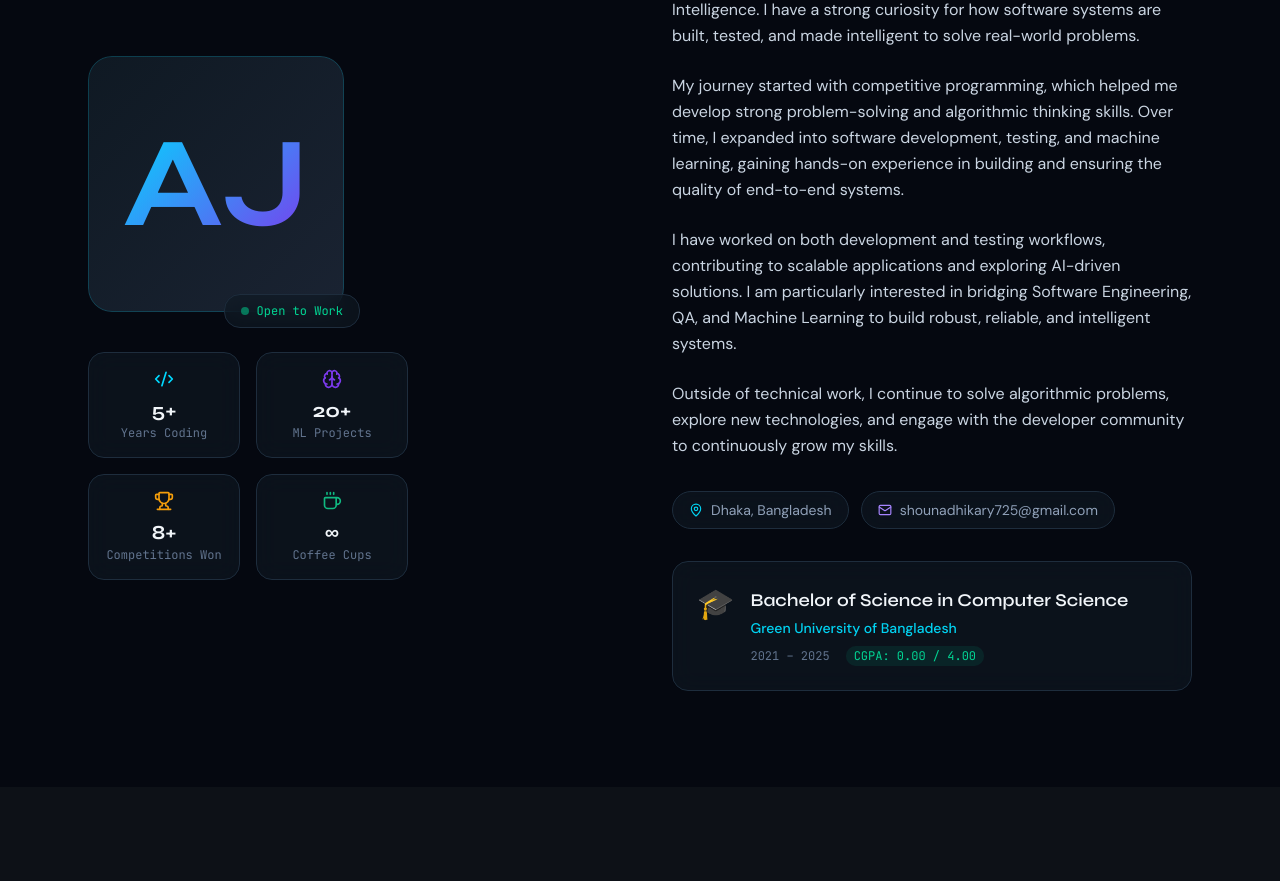
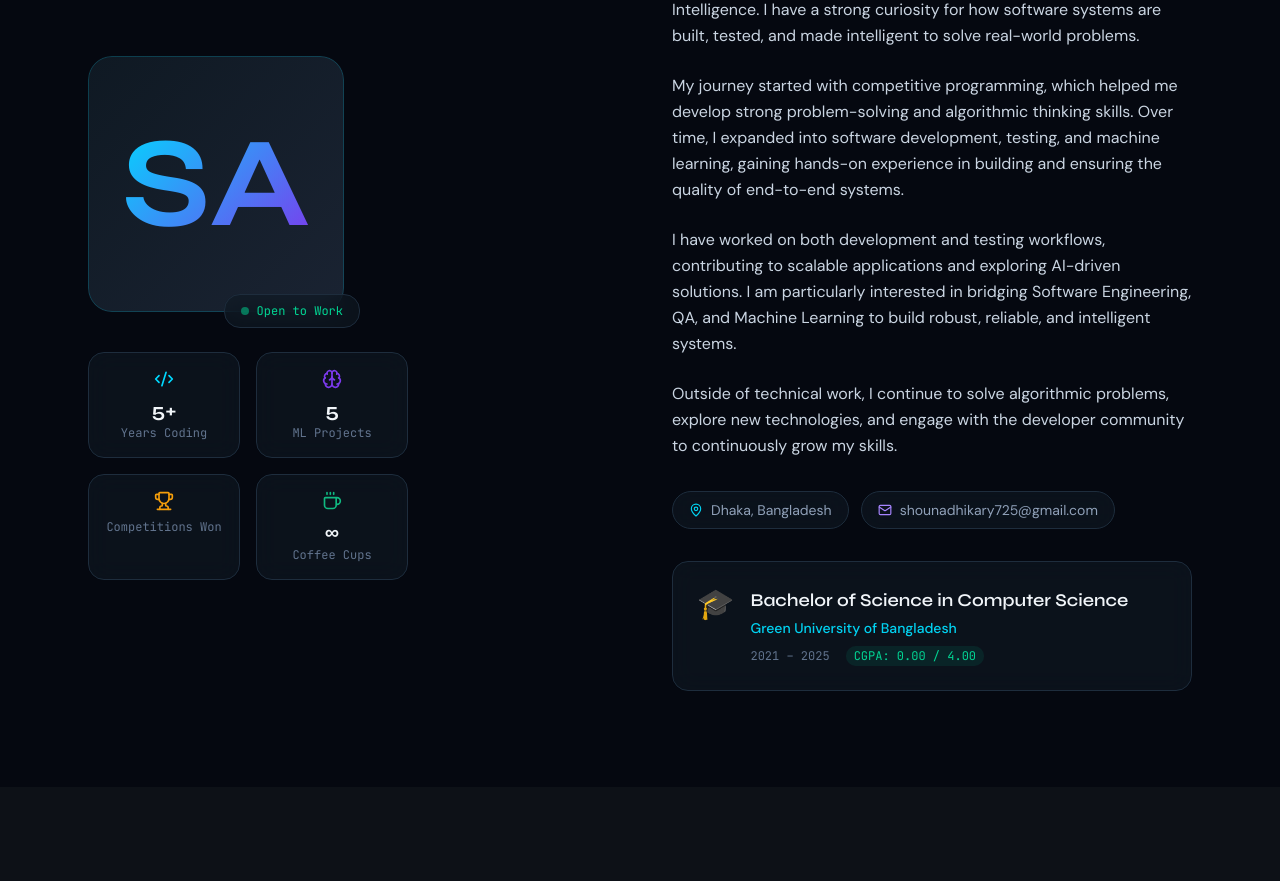
Before and after one commit to shounadhikary/my-portfolio, a Next.js app: page / in a window 1280 px wide. Shown: the part 1200-2081 px from the top of the page. Built offline with nearby package versions, Linux system fonts and the light colour scheme.

Commit message:
update about section

```diff
--- a/components/sections/About.tsx
+++ b/components/sections/About.tsx
@@ -7,8 +7,8 @@ import { personalInfo, education } from "@/data/portfolio";
 export function About() {
   const facts = [
     { icon: Code2, label: "Years Coding", value: "5+", color: "#00D9FF" },
-    { icon: Brain, label: "ML Projects", value: "20+", color: "#7C3AED" },
-    { icon: Trophy, label: "Competitions Won", value: "8+", color: "#F59E0B" },
+    { icon: Brain, label: "ML Projects", value: "5", color: "#7C3AED" },
+    { icon: Trophy, label: "Competitions Won", value: "", color: "#F59E0B" },
     { icon: Coffee, label: "Coffee Cups", value: "∞", color: "#10B981" },
   ];
 
@@ -33,7 +33,7 @@ export function About() {
                 <div className="absolute inset-0 flex items-center justify-center">
                   <span className="font-display text-9xl font-bold"
                     style={{ background: "linear-gradient(135deg, #00D9FF, #7C3AED)", WebkitBackgroundClip: "text", WebkitTextFillColor: "transparent" }}>
-                    AJ
+                    SA
                   </span>
                 </div>
                 <div className="absolute inset-0 rounded-3xl border border-cyan-400/20" />
```
